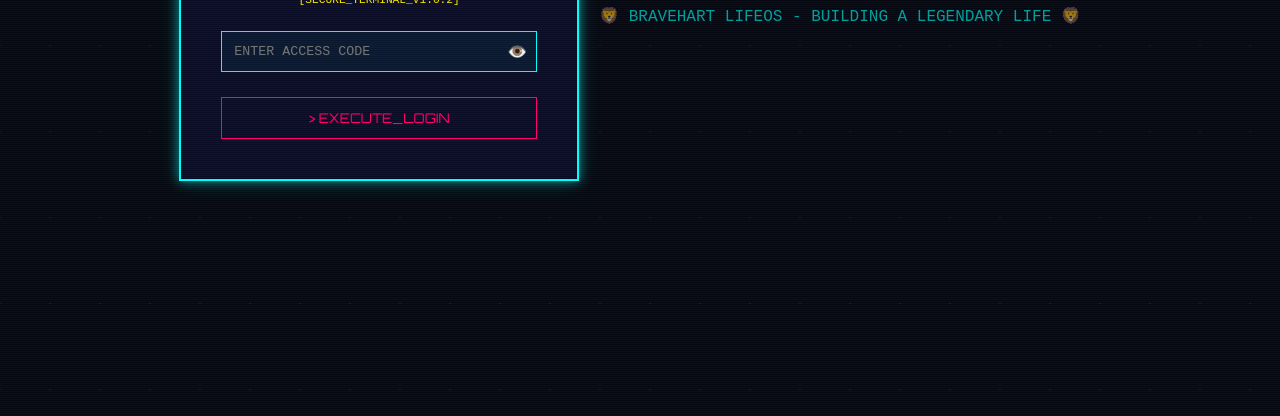
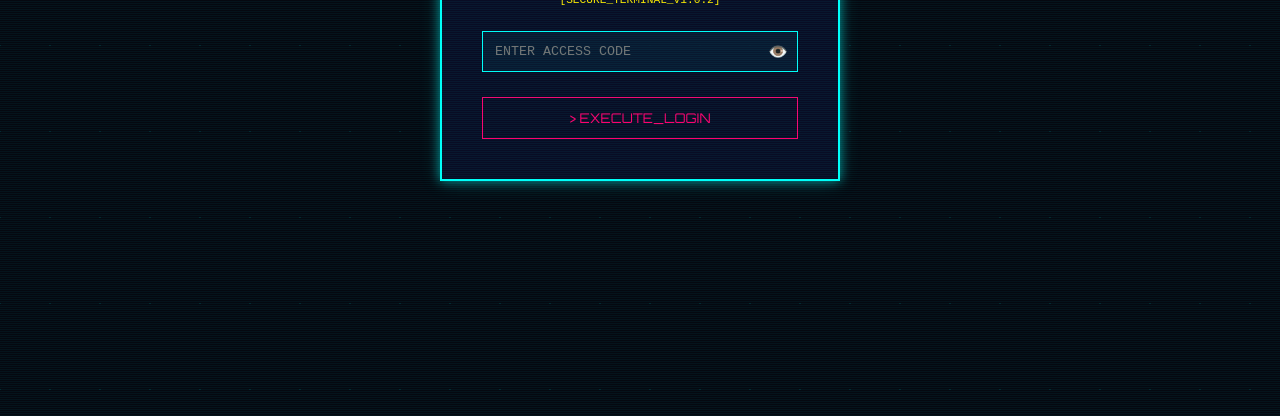
Before and after one commit to Tonybr75/bravehart-lifeos, a plain HTML site: page login.html in a window 1280 px wide. Shown: the part 384-800 px from the top of the page. Drawn offline with Linux system fonts and the light colour scheme.

```diff
--- a/login.html
+++ b/login.html
@@ -101,14 +101,6 @@
         </div>
     </div>
 
-    <footer>
-        <div class="footer-content">
-            <p style="text-align: center; padding: 20px; color: var(--neon-cyan); opacity: 0.6;">
-                🦁 BRAVEHART LIFEOS - BUILDING A LEGENDARY LIFE 🦁
-            </p>
-        </div>
-    </footer>
-
     <script>
         const passInput = document.getElementById('password');
         const toggleBtn = document.getElementById('togglePassword');
```
